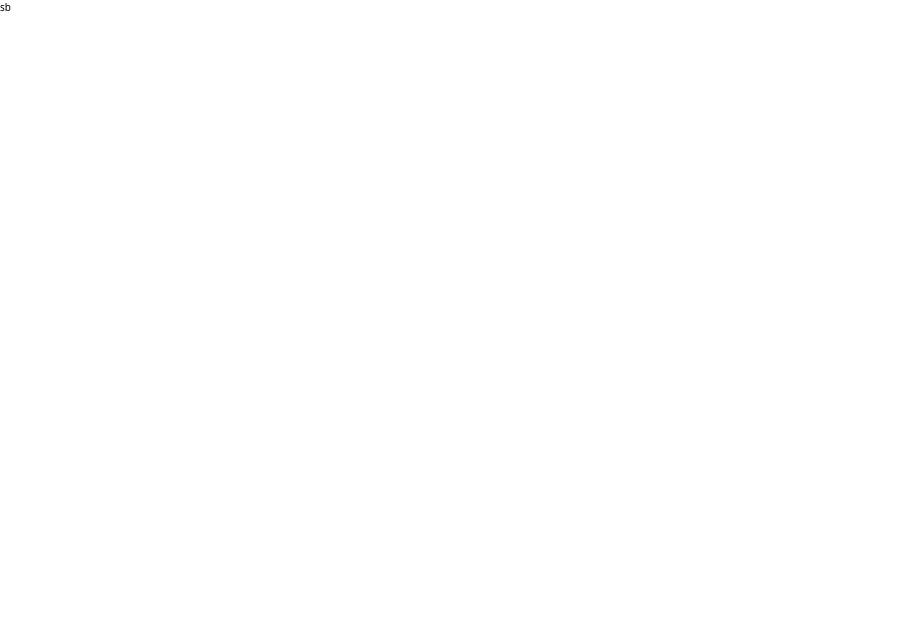
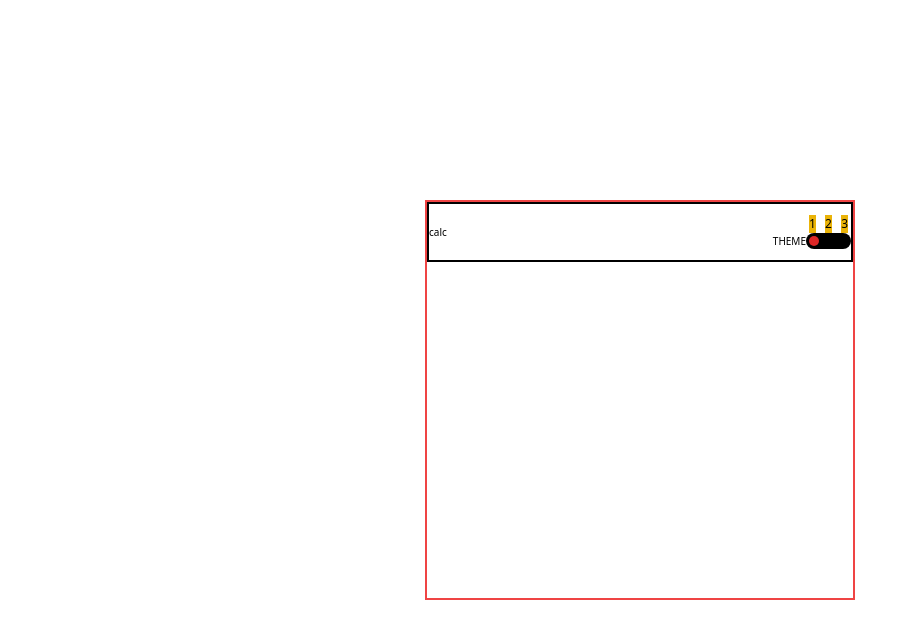
Before and after one commit to SouhailM07/code213-calculator, a React (Vite) app: page / in a window 1280 px wide. Shown: the top 638 px of the page, without its empty margins (0-918 px from the left). Built offline with nearby package versions, Linux system fonts and the light colour scheme.

Commit message:
[Control-panel] closer look {1}

```diff
--- a/src/App.css
+++ b/src/App.css
@@ -1,3 +1,9 @@
 html {
   font-size: 62.5%;
 }
+
+body {
+  height: 100vh;
+  display: grid;
+  place-items: center;
+}
--- a/src/App.tsx
+++ b/src/App.tsx
@@ -1,9 +1,13 @@
 import "./style/input.css";
 import "./App.css";
+// components
+import { Control_panel } from "./components";
 function App() {
   return (
     <>
-      <div>sb</div>
+      <div className="border-2 border-red-500 w-[43rem] h-[40rem]">
+        <Control_panel />
+      </div>
     </>
   );
 }
--- a/src/components/Control_panel/Control_panel.tsx
+++ b/src/components/Control_panel/Control_panel.tsx
@@ -1,4 +1,24 @@
 import "./control_panel.css";
 export default function Control_panel() {
-  return <>Control_panel</>;
+  return (
+    <div
+      id="control-panel"
+      className="border-2 border-black flex justify-between items-center h-[6rem]"
+    >
+      <h2>calc</h2>
+      <div id="control-panel__theme" className="flex">
+        <h3 className="self-end">THEME</h3>
+        <div className="flex flex-col items-center">
+          <div className="flex justify-between text-[1.2rem] w-[3.9rem]">
+            <span className=" bg-yellow-500 inline-block">1</span>
+            <span className=" bg-yellow-500 inline-block">2</span>
+            <span className=" bg-yellow-500 inline-block">3</span>
+          </div>
+          <div className="bg-black h-[1.6rem] w-[4.5rem] rounded-full flex items-center p-1">
+            <div className="bg-red-600 w-[1rem] h-[1rem] rounded-full"></div>
+          </div>
+        </div>
+      </div>
+    </div>
+  );
 }
```
